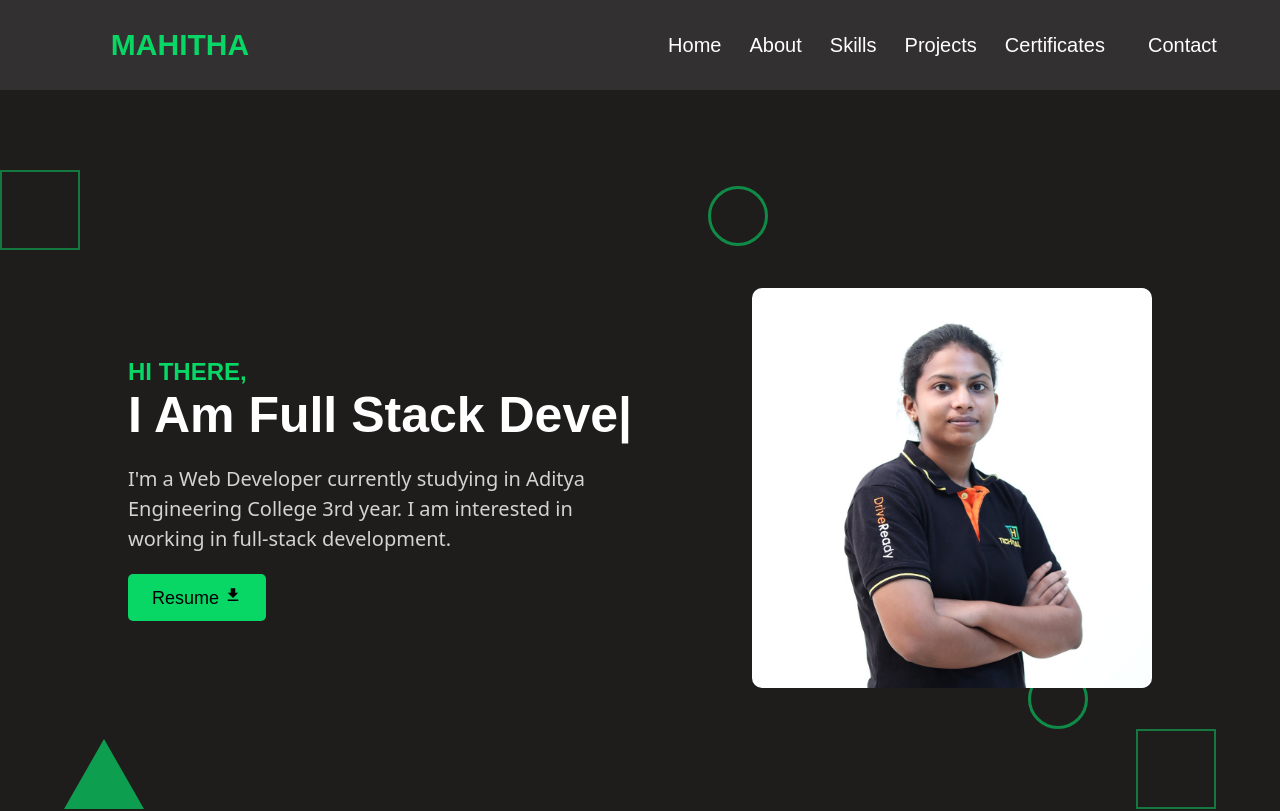
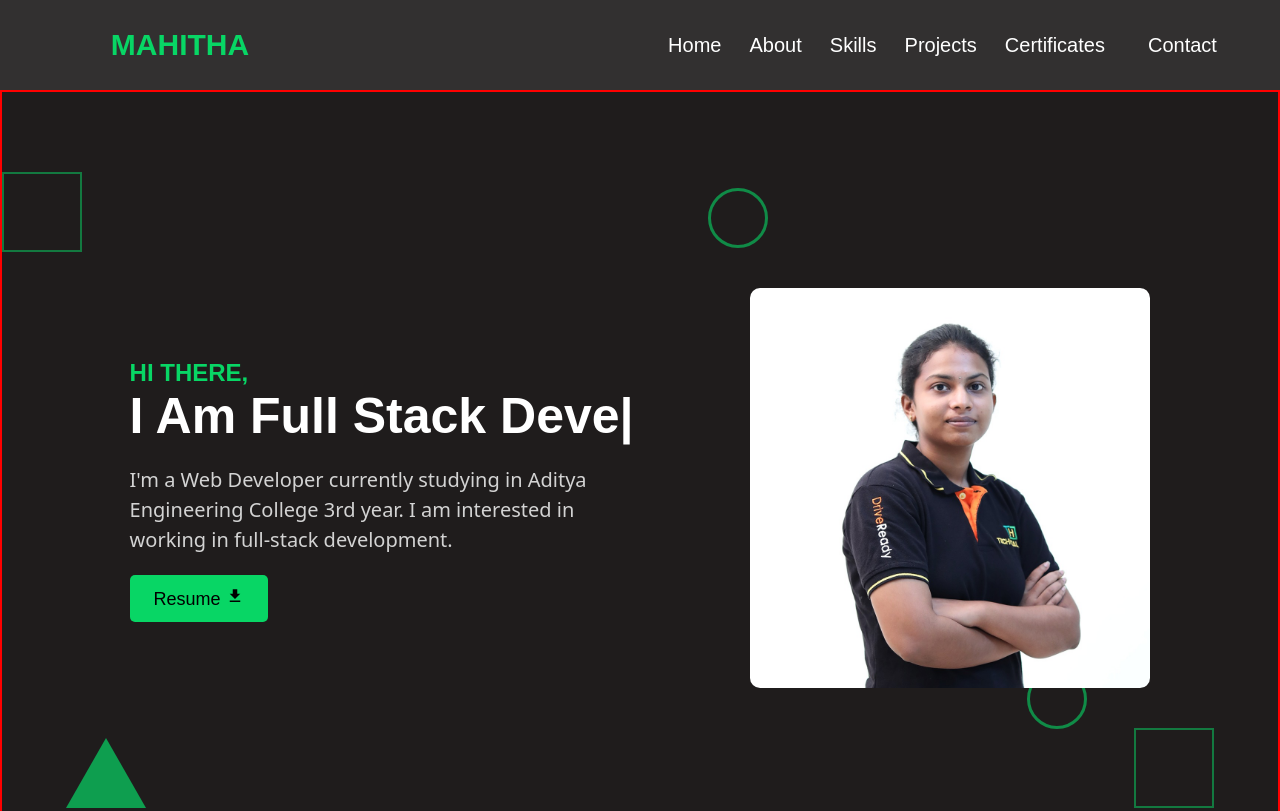
Before and after one commit to dedeepya55/PortfolioMahi, a React (Vite) app: page /Home in a window 1280 px wide. Shown: the top 811 px of the page. Built offline with nearby package versions, Linux system fonts and the light colour scheme.

Commit message:
Update Header.css

```diff
--- a/src/components/MahiPotfolio/Header.css
+++ b/src/components/MahiPotfolio/Header.css
@@ -62,6 +62,8 @@
     justify-content: center;
     color: white;
     border-bottom: 1px solid #333;
+      flex-wrap:reverse;
+      border:2px solid red;
   }
 
   /* Geometric Shapes */
```
